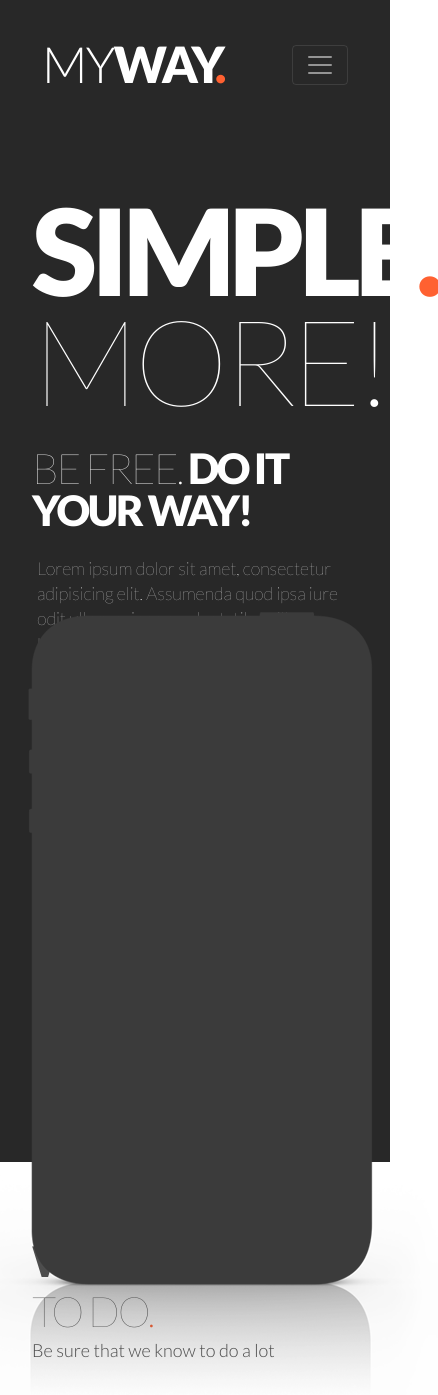
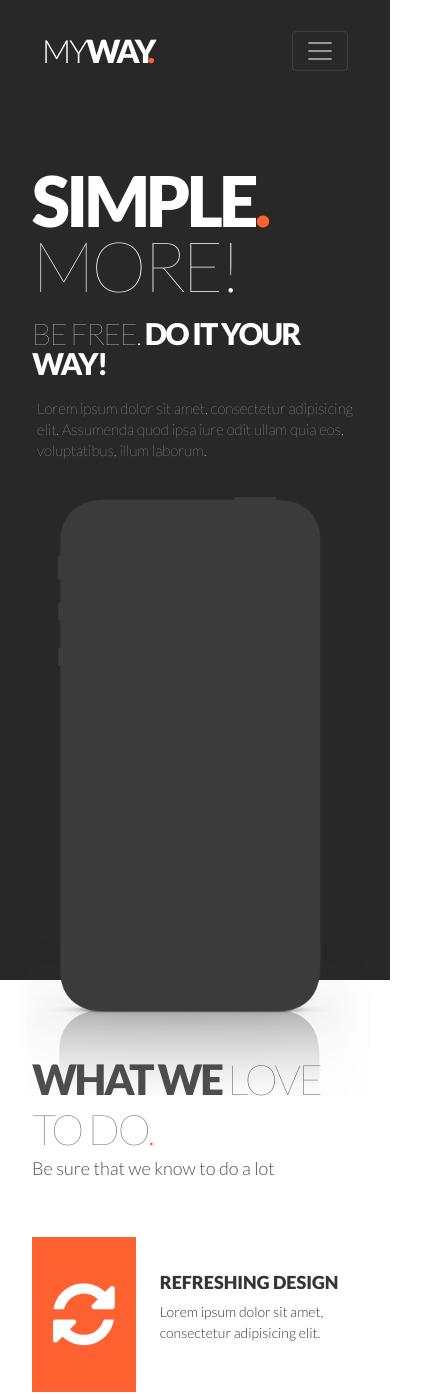
Before and after one commit to annatrzeciak/wm-zad1, a plain HTML site: page index.html in a window 390 px wide. Shown: the top 1395 px of the page, 438 px wide, since content can reach past the window. Drawn offline with Linux system fonts and the light colour scheme.

Commit message:
RWD and smoth scrolling

```diff
--- a/index.html
+++ b/index.html
@@ -10,7 +10,7 @@
 </head>
 
 <body>
-  <nav class="navbar navbar-expand-lg navbar-dark">
+  <nav class="navbar navbar-expand-md navbar-dark">
     <div class="container navbar-content">
 
       <a class="navbar-brand" href="#">My<span class="font-weight-bold">Way</span><span class="dot text-red font-weight-bold">.<span></a>
@@ -19,8 +19,8 @@
   </button>
       <div class="collapse navbar-collapse w-100" id="navbarNavAltMarkup">
         <div class="navbar-nav w-100 d-flex justify-content-end">
-          <a class="nav-item nav-link active" href="#">Home</a>
-          <a class="nav-item nav-link" href="#">About us</a>
+          <a class="nav-item nav-link active" href="#home">Home</a>
+          <a class="nav-item nav-link" href="#about-us">About us</a>
 
           <a class="nav-item nav-link" href="#">Features</a>
           <a class="nav-item nav-link" href="#">Blog</a>
@@ -30,40 +30,43 @@
         </div>
 
       </div>
-      </div>
+    </div>
   </nav>
-  <header class="header-section">
+  <header id="home" class="header-section">
     <div class="container">
-      <div class="row">
-        <div class="col-sm-6">
+      <div class="row row-header">
+        <div class="col-md-6">
           <h1>Simple<span class="text-red">.</span><br><span class="font-weight-thin">More!</span></h1>
           <h3 class="text-uppercase"><span class="font-weight-thin ">Be Free. </span><span class="font-weight-black">Do it your way!</span></h3>
           <p class="font-weight-thin">Lorem ipsum dolor sit amet, consectetur adipisicing elit. Assumenda quod ipsa iure odit ullam quia eos, voluptatibus, illum laborum.</p>
         </div>
-        <div class="col-sm-4 offset-sm-2 phone-content">
-          <img src="./images/phone.png" alt="" class="">
+        <div class="col-md-6 phone-content">
+          <!-- <img src="./images/phone.png" alt="" class=""> -->
         </div>
       </div>
     </div>
   </header>
-  <section class="what-we-do-section">
+  <section id="about-us"class="what-we-do-section">
     <div class="container">
       <h2 class="text-uppercase"><span class="font-weight-black">What we</span><span class="font-weight-thin" > love to do<span class="text-red">.</span></span></h2>
       <p class="font-weight-light">Be sure that we know to do a lot</p>
       <div class="row">
-        <div class="col-md-4 col-sm-6 what-we-do-item">
+        <div class="col-lg-4 col-md-6 what-we-do-item">
+
           <div class="row">
             <div class="col-4 pr-0">
               <i class="refreshing"></i>
             </div>
             <div class="col-8 px-4">
-              <h5>Refresing design</h5>
+              <h5>Refreshing design</h5>
               <p>Lorem ipsum dolor sit amet, consectetur adipisicing elit.</p>
             </div>
 
           </div>
         </div>
-        <div class="col-md-4 col-sm-6 what-we-do-item">
+        <div class="col-lg-4 col-md-6 what-we-do-item">
+
+
 
           <div class="row">
             <div class="col-4 pr-0">
@@ -76,7 +79,9 @@
             </div>
           </div>
         </div>
-        <div class="col-md-4 col-sm-6 what-we-do-item">
+        <div class="col-lg-4 col-md-6 what-we-do-item">
+
+
 
           <div class="row">
             <div class="col-4 pr-0">
@@ -89,7 +94,8 @@
             </div>
           </div>
         </div>
-        <div class="col-md-4 col-sm-6 what-we-do-item">
+        <div class="col-lg-4 col-md-6 what-we-do-item">
+
 
           <div class="row">
             <div class="col-4 pr-0">
@@ -97,12 +103,13 @@
               <i class="disc"></i>
             </div>
             <div class="col-8 px-4">
-              <h5>Refresing design</h5>
+              <h5>Refreshing design</h5>
               <p>Lorem ipsum dolor sit amet, consectetur adipisicing elit.</p>
             </div>
           </div>
         </div>
-        <div class="col-md-4 col-sm-6 what-we-do-item">
+        <div class="col-lg-4 col-md-6 what-we-do-item">
+
 
           <div class="row">
             <div class="col-4 pr-0">
@@ -115,7 +122,9 @@
             </div>
           </div>
         </div>
-        <div class="col-md-4 col-sm-6 what-we-do-item">
+        <div class="col-lg-4 col-md-6 what-we-do-item">
+
+
 
           <div class="row">
             <div class="col-4 pr-0">
--- a/style/style.scss
+++ b/style/style.scss
@@ -43,6 +43,10 @@
   padding-left: 32px;
   padding-right: 32px;
   font-family: "Lato";
+}
+
+.row-header {
+  margin-right: -40px;
 }
 
 .navbar {
@@ -91,7 +95,7 @@
   background: #282828;
   color: rgb(255, 255, 255);
   padding-top: 66px;
-  padding-bottom: 66px;
+  padding-bottom: 103px;
 
   h1 {
     font-size: 120px;
@@ -119,9 +123,13 @@
   }
 
   .phone-content {
-    margin-bottom: -300px;
-    margin-top: -61px;
-    transform: translate(-54px, 0);
+    margin-bottom: -30.3%;
+    margin-top: -8.5%;
+    background-image: url("../images/phone.png");
+    background-size: 460px 784px;
+    background-position: right -27px top 100%;
+    background-repeat: no-repeat;
+    padding-right: 40px;
   }
 }
 
@@ -150,7 +158,6 @@
       text-transform: uppercase;
       font-family: "Lato-Black";
       margin-top: 35px;
-
     }
 
     p {
@@ -158,41 +165,114 @@
       color: rgb(53, 53, 53);
       font-family: "Lato-Light";
     }
-    i{
+
+    i {
       height: 155px;
       width: 100%;
+      max-width: 110px;
       background: #ff6131;
       display: block;
-      &.refreshing{
-        background-image: url('../images/refresh.png');
+
+      &.refreshing {
+        background-image: url("../images/refresh.png");
         background-repeat: no-repeat;
         background-position: center;
       }
-      &.coffee{
-        background-image: url('../images/coffee.png');
+
+      &.coffee {
+        background-image: url("../images/coffee.png");
         background-repeat: no-repeat;
         background-position: center;
       }
-      &.file{
-        background-image: url('../images/file.png');
+
+      &.file {
+        background-image: url("../images/file.png");
         background-repeat: no-repeat;
         background-position: center;
       }
-      &.disc{
-        background-image: url('../images/disc.png');
+
+      &.disc {
+        background-image: url("../images/disc.png");
         background-repeat: no-repeat;
         background-position: center;
       }
-      &.heart{
-        background-image: url('../images/heart.png');
+
+      &.heart {
+        background-image: url("../images/heart.png");
         background-repeat: no-repeat;
         background-position: center;
       }
-      &.leaf{
-        background-image: url('../images/leaf.png');
+
+      &.leaf {
+        background-image: url("../images/leaf.png");
         background-repeat: no-repeat;
         background-position: center;
       }
     }
   }
 }
+@media screen and (max-width: 991px) {
+  .navbar .navbar-content .navbar-brand {
+    font-size: 32px;
+  }
+
+  .header-section {
+    h1 {
+      font-size: 70px;
+      letter-spacing: -4px;
+      line-height: 65px;
+    }
+
+    h3 {
+      font-size: 30px;
+      line-height: 1;
+      margin-top: 20px;
+      letter-spacing: -1.5px;
+    }
+
+    p {
+      font-size: 15px;
+      margin-top: 20px;
+      line-height: 1.4;
+      padding-left: 5px;
+      letter-spacing: 0;
+    }
+
+    .phone-content {
+      background-size: contain;
+      background-position: right -8px top 100%;
+    }
+  }
+}
+@media screen and (max-width:767px) {
+  .navbar {
+    .navbar-content {
+      .navbar-nav {
+        .nav-item {
+          padding-left: 0;
+          padding-right: 0;
+        }
+      }
+    }
+  }
+
+  .header-section {
+    .row-header {
+      margin-right: -15px;
+    }
+
+    .phone-content {
+      background-position: center;
+      height: 600px;
+      margin-bottom: -220px;
+      margin-top: 20px;
+    }
+  }
+}
+@media screen and (max-width:385px) {
+  .header-section {
+    .phone-content {
+      height: 500px;
+    }
+  }
+}
```
Also changed, not shown: images/phone.jpg (deleted), style/style.css, 1 other file.
